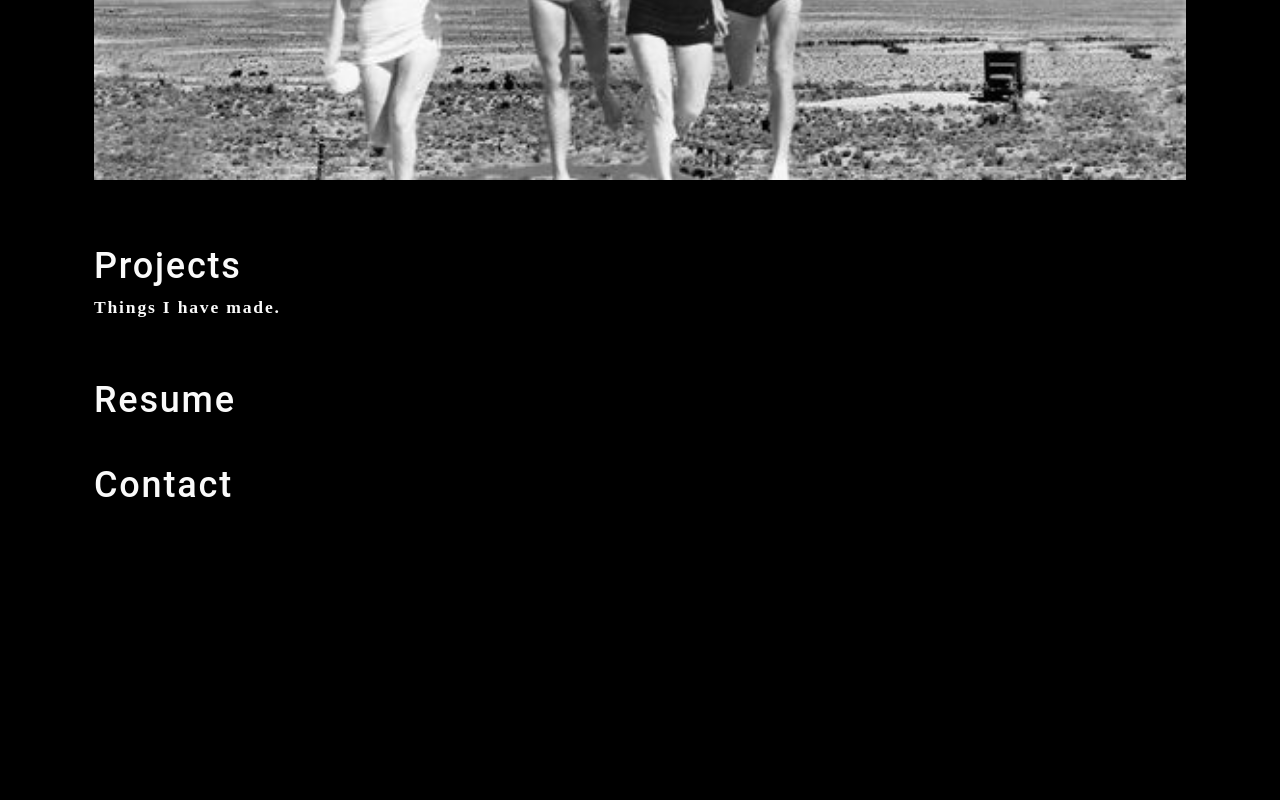
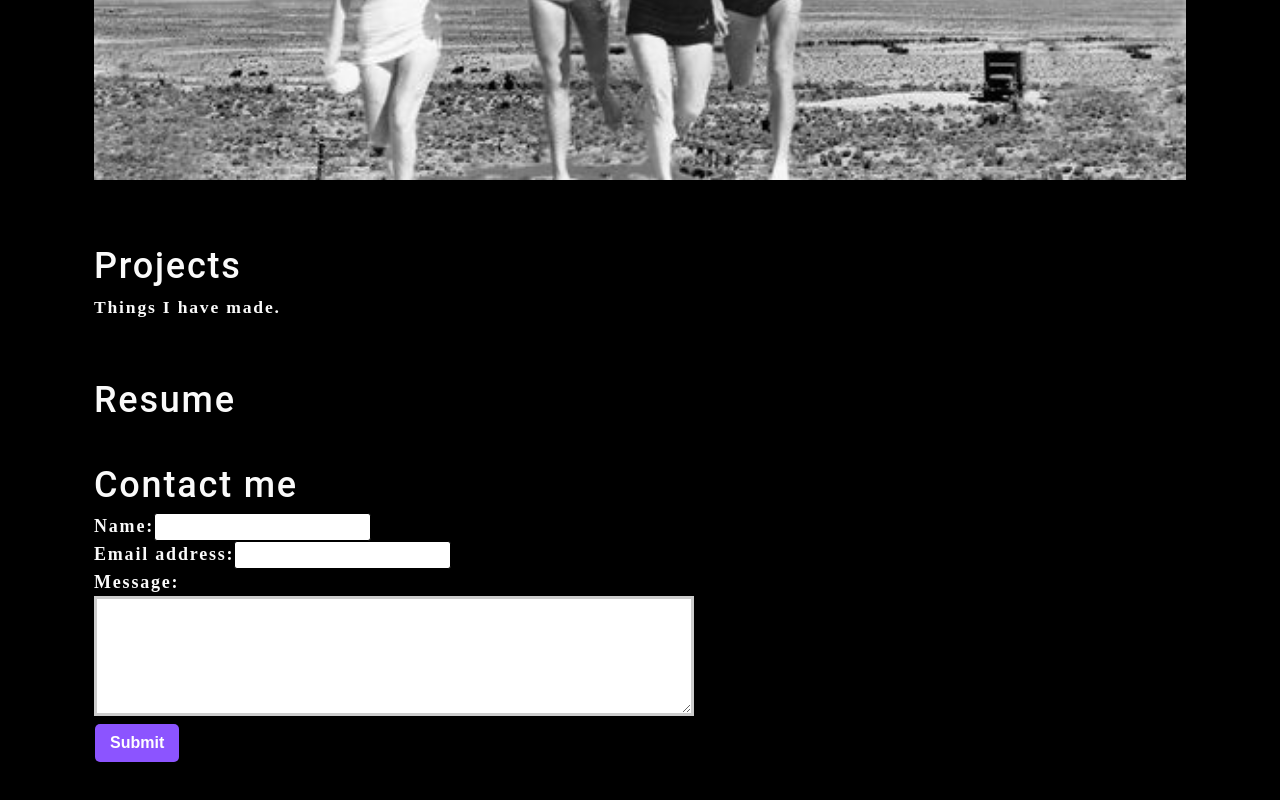
Before and after one commit to DangerBearAZ/db-design, a React (Create React App) app in the folder db-portfolio/: page / in a window 1280 px wide. Shown: the part 939-1739 px from the top of the page. Before the commit the page ends 1537 px from the top, so only its background shows below. Built offline with nearby package versions, Linux system fonts and the light colour scheme.

Commit message:
contact working

```diff
--- a/db-portfolio/src/App.js
+++ b/db-portfolio/src/App.js
@@ -5,7 +5,7 @@
 import About from './components/About'
 import Projects from './components/Projects';
 import Resume from './components/Resume';
-import Contact from './components/Contact';
+import ContactForm from './components/Contact';
 
 function App() {
 
@@ -31,7 +31,7 @@
         <About></About>
         <Projects currentCategory={currentCategory}></Projects>
         <Resume></Resume>
-        <Contact></Contact>
+        <ContactForm></ContactForm>
       </main>
     </div>
   );
--- a/db-portfolio/src/components/Contact/index.js
+++ b/db-portfolio/src/components/Contact/index.js
@@ -1,12 +1,63 @@
-import React from 'react';
+import React, { useState } from 'react';
 
-function contact () {
-    return (
-        <section className="my-5">
-            <h1 id="contact"> Contact</h1>
-        </section>
-    );
+import { validateEmail } from '../../utils/helpers';
 
+function ContactForm() {
+  const [formState, setFormState] = useState({ name: '', email: '', message: '' });
+
+  const [errorMessage, setErrorMessage] = useState('');
+  const { name, email, message } = formState;
+
+  const handleSubmit = (e) => {
+    e.preventDefault();
+    if (!errorMessage) {
+      setFormState({ [e.target.name]: e.target.value });
+      console.log('Form', formState);
+    }
+  };
+
+  const handleChange = (e) => {
+    if (e.target.name === 'email') {
+      const isValid = validateEmail(e.target.value);
+      if (!isValid) {
+        setErrorMessage('Your email is invalid.');
+      } else {
+        setErrorMessage('');
+      }
+    } else {
+      if (!e.target.value.length) {
+        setErrorMessage(`${e.target.name} is required.`);
+      } else {
+        setErrorMessage('');
+      }
+    }
+  };
+
+  return (
+    <section>
+      <h1 data-testid="h1tag">Contact me</h1>
+      <form id="contact-form" onSubmit={handleSubmit}>
+        <div>
+          <label htmlFor="name">Name:</label>
+          <input type="text" name="name" defaultValue={name} onBlur={handleChange} />
+        </div>
+        <div>
+          <label htmlFor="email">Email address:</label>
+          <input type="email" name="email" defaultValue={email} onBlur={handleChange} />
+        </div>
+        <div>
+          <label htmlFor="message">Message:</label>
+          <textarea name="message" rows="5" defaultValue={message} onBlur={handleChange} />
+        </div>
+        {errorMessage && (
+          <div>
+            <p className="error-text">{errorMessage}</p>
+          </div>
+        )}
+        <button data-testid="button" type="submit">Submit</button>
+      </form>
+    </section>
+  );
 }
 
-export default contact
+export default ContactForm;
```
